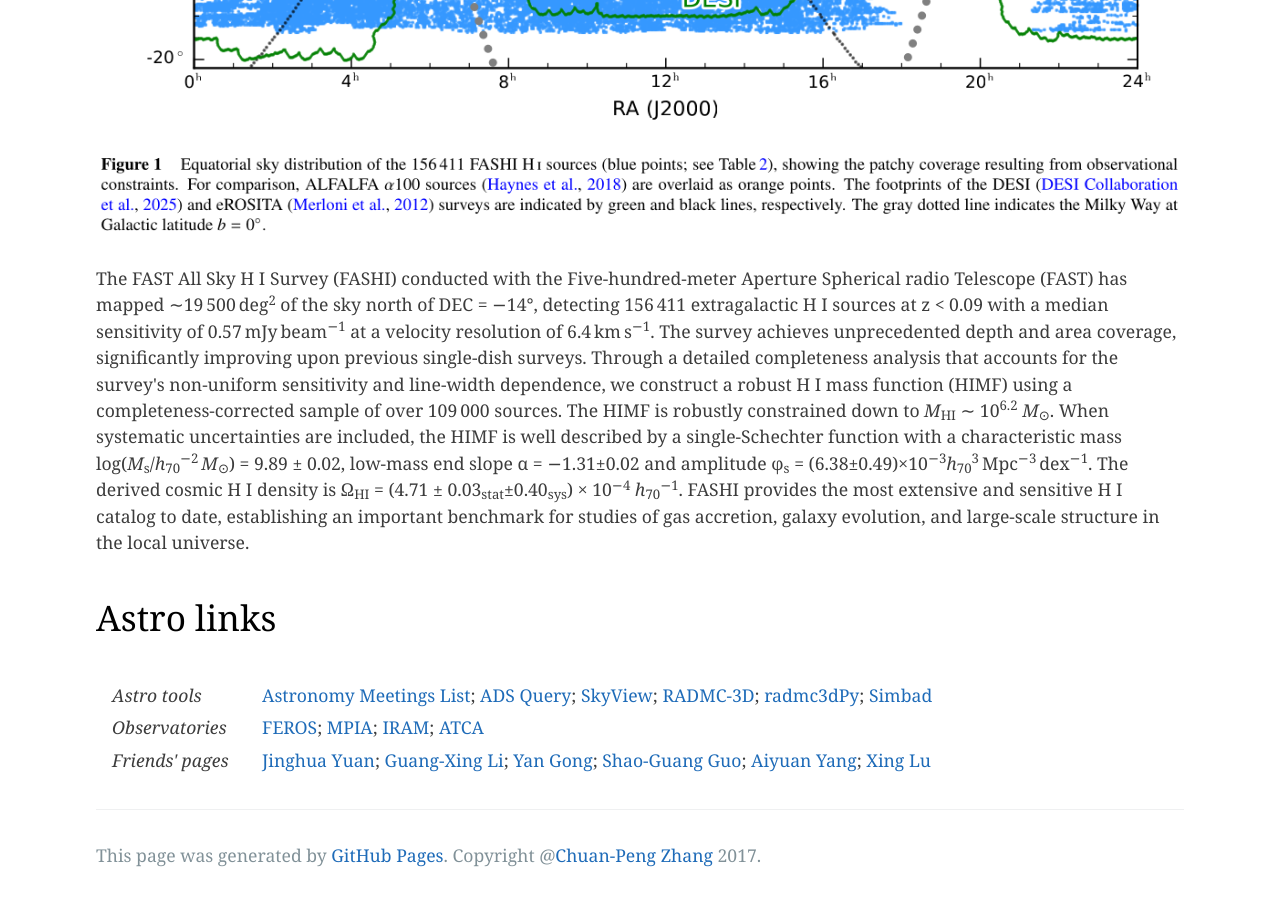
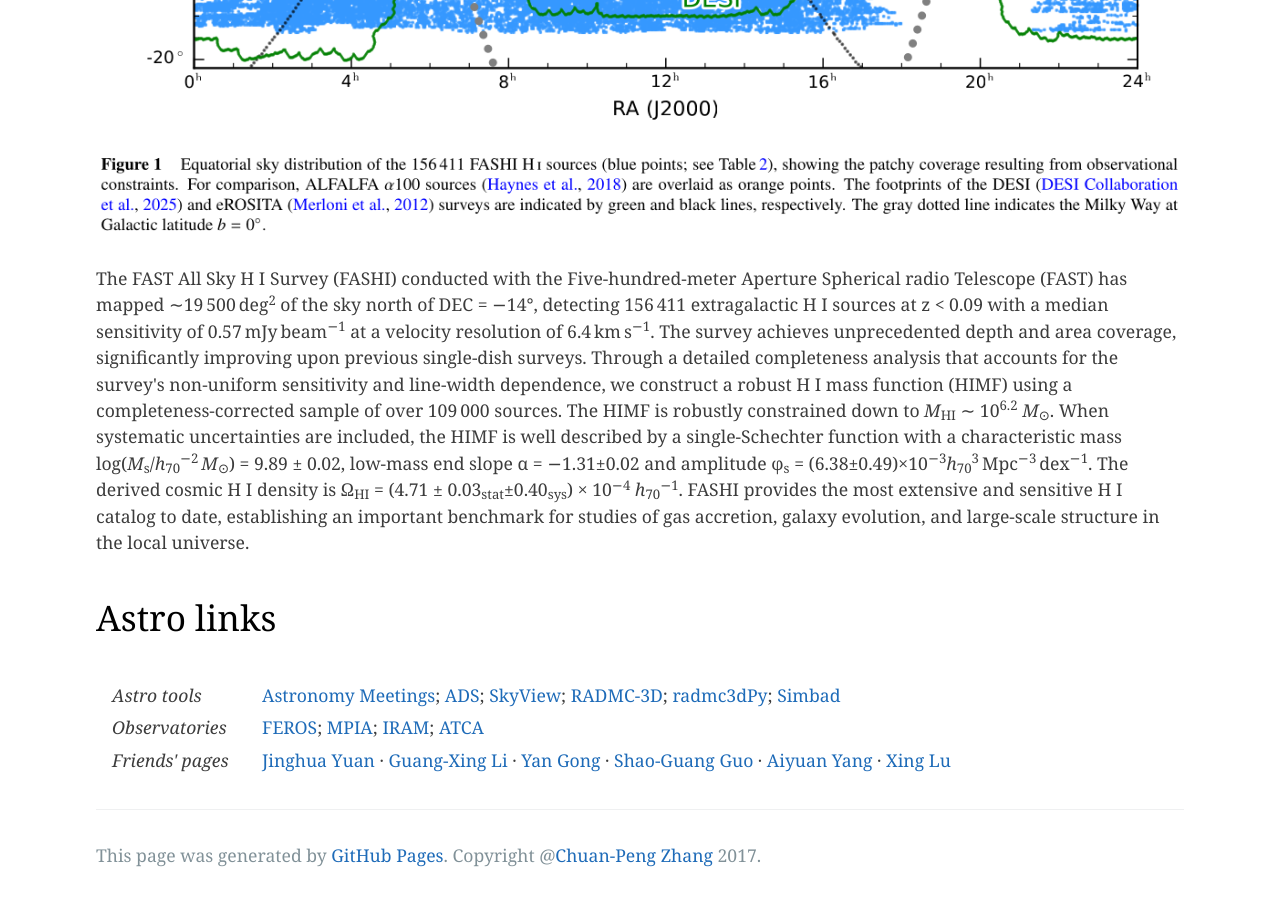
Before and after one commit to zcp521/zcp521.github.io, a Jekyll site: the page built from index.html, in a window 1280 px wide and 900 px high, scrolled down 1643 px. Built offline with Jekyll 4.4.1, drawn with Linux system fonts in a browser that asks for light colours; the list of posts is cut into pages by our own code; some of the changed lines change nothing that is shown.

Commit message:
Update index.html

```diff
--- a/index.html
+++ b/index.html
@@ -42,18 +42,21 @@
             <td style="border: 0px solid #FFFFFF; padding: 0.2rem 1rem;">
                 <a href="http://adsabs.harvard.edu/cgi-bin/nph-abs_connect?library&libname=zhang&libid=5a2d77bd55">ADS Library</a>;
                 <a href="http://www.mpia.de/person/54703/548744">MPIA</a>;
-                <a href="https://github.com/zcp521">GitHub Profile</a>;
-                <a href="https://www.flickr.com/photos/chuanpeng">Flickr</a></td>
+                <a href="https://github.com/zcp521">GitHub</a>;
+                <a href="https://www.flickr.com/photos/chuanpeng">Flickr</a>
+            </td>
         </tr>
     	<tr>
-    	    <td style="border: 0px solid #FFFFFF; width: 150px; padding: 0.2rem 1rem;" ><em>Email</em></td>
+    	    <td style="border: 0px solid #FFFFFF; width: 150px; padding: 0.2rem 1rem;"><em>Email</em></td>
     	    <td style="border: 0px solid #FFFFFF; padding: 0.2rem 1rem;">
-            	<a href="mailto:cpzhang@nao.cas.cn">cpzhang#nao.cas.cn</a></td>
+            	<a href="mailto:cpzhang@nao.cas.cn">cpzhang#nao.cas.cn</a>
+            </td>
     	</tr>
     	<tr>
     	    <td style="border: 0px solid #FFFFFF; padding: 0.2rem 1rem;"><em>Address</em></td>
     	    <td style="border: 0px solid #FFFFFF; padding: 0.2rem 1rem;">
-    	    	<a href="https://goo.gl/maps/cU3t4AMEghu">Beijing, China</a><br/>
+    	    	<a href="https://goo.gl/maps/cU3t4AMEghu">Beijing, China</a>
+    	    </td>
     	</tr>
     	<tr>
     	    <td style="border: 0px solid #FFFFFF; padding: 0.2rem 1rem;"><em>Phone</em></td>
@@ -68,12 +71,11 @@
 
 <p style="color: black; font-size: 200%; text-align: left;">Current Work</p>
 
-<p style="width: 100%">
+<p><img src="{{ site.baseurl }}/img/fashi.png" alt="Smiley face" width="100%"></p>
 
-<p ><img src="{{ site.baseurl }}/img/fashi.png" alt="Smiley face" width="100%">
 <p>
 The FAST All Sky H I Survey (FASHI) conducted with the Five-hundred-meter Aperture Spherical radio Telescope (FAST) has
-	mapped  ∼19 500 deg<sup>2</sup> of the sky north of DEC = −14°, detecting 156 411 extragalactic H I sources at
+	mapped ∼19 500 deg<sup>2</sup> of the sky north of DEC = −14°, detecting 156 411 extragalactic H I sources at
 	z < 0.09 with a median sensitivity of 0.57 mJy beam<sup>−1</sup> at a velocity resolution of 6.4 km s<sup>−1</sup>.
 	The survey achieves unprecedented depth and area coverage, significantly improving upon previous single-dish
 	surveys. Through a detailed completeness analysis that accounts for the survey's non-uniform sensitivity
@@ -97,47 +99,33 @@
         <tr>
             <td style="border: 0px solid #FFFFFF; padding: 0.2rem 1rem;"><em>Astro tools</em></td>
             <td style="border: 0px solid #FFFFFF; padding: 0.2rem 1rem;">
-                <a href="http://www.cadc-ccda.hia-iha.nrc-cnrc.gc.ca/en/meetings/">Astronomy Meetings List</a>;
-                <a href="http://adsabs.harvard.edu/abstract_service.html">ADS Query</a>;
+                <a href="http://www.cadc-ccda.hia-iha.nrc-cnrc.gc.ca/en/meetings/">Astronomy Meetings</a>;
+                <a href="http://adsabs.harvard.edu/abstract_service.html">ADS</a>;
                 <a href="https://skyview.gsfc.nasa.gov/current/cgi/query.pl">SkyView</a>;
                 <a href="http://www.ita.uni-heidelberg.de/~dullemond/software/radmc-3d/">RADMC-3D</a>;
                 <a href="http://www.ast.cam.ac.uk/~juhasz/radmc3dpy.html">radmc3dPy</a>;
-                <a href="http://simbad.u-strasbg.fr/simbad/">Simbad</a></td>
+                <a href="http://simbad.u-strasbg.fr/simbad/">Simbad</a>
+            </td>
         </tr>
     	<tr>
-    	    <td style="border: 0px solid #FFFFFF; width: 150px; padding: 0.2rem 1rem;" ><em>Observatories</em></td>
+    	    <td style="border: 0px solid #FFFFFF; width: 150px; padding: 0.2rem 1rem;"><em>Observatories</em></td>
             <td style="border: 0px solid #FFFFFF; padding: 0.2rem 1rem;">
                 <a href="http://www.mpia.de/FEROS/feros.html">FEROS</a>;
                 <a href="http://www.mpia.de">MPIA</a>;
                 <a href="http://www.iram-institute.org/">IRAM</a>;
-                <a href="http://www.narrabri.atnf.csiro.au/">ATCA</a></td>
+                <a href="http://www.narrabri.atnf.csiro.au/">ATCA</a>
+            </td>
     	</tr>
     	<tr>
-    	    <td style="border: 0px solid #FFFFFF; width: 150px; padding: 0.2rem 1rem;" ><em>Friends' pages</em></td>
+    	    <td style="border: 0px solid #FFFFFF; width: 150px; padding: 0.2rem 1rem;"><em>Friends' pages</em></td>
             <td style="border: 0px solid #FFFFFF; padding: 0.2rem 1rem;">
-                <a href="https://yuanjinghua.github.io/">Jinghua Yuan</a>;
-                <a href="https://gxli.github.io/personal/">Guang-Xing Li</a>;
-                <a href="https://gongyan2444.github.io/">Yan Gong</a>;
-		<a href="https://shaoguangleo.github.io/">Shao-Guang Guo</a>;
-		<a href="https://ayyastro.github.io/">Aiyuan Yang</a>;
-		<a href="https://xinglunju.github.io/">Xing Lu</a></td>
+                <a href="https://yuanjinghua.github.io/">Jinghua Yuan</a> &middot;
+                <a href="https://gxli.github.io/personal/">Guang-Xing Li</a> &middot;
+                <a href="https://gongyan2444.github.io/">Yan Gong</a> &middot;
+                <a href="https://shaoguangleo.github.io/">Shao-Guang Guo</a> &middot;
+                <a href="https://ayyastro.github.io/">Aiyuan Yang</a> &middot;
+                <a href="https://xinglunju.github.io/">Xing Lu</a>
+            </td>
     	</tr>
     </tbody>
 </table>
-
-<!--
-<div class="sketchfab-embed-wrapper"><iframe width="640" height="480" src="https://sketchfab.com/models/4c12c402559d4e879dfbadcd45463f5c/embed" frameborder="0" allowvr allowfullscreen mozallowfullscreen="true" webkitallowfullscreen="true" onmousewheel=""></iframe>
--->
-
-
-</td>
-</td>
-<p style="font-size: 13px; font-weight: normal; margin: 5px; color: #4A4A4A;">
-<!--    <a href="https://sketchfab.com/models/4c12c402559d4e879dfbadcd45463f5c?utm_medium=embed&utm_source=website&utm_campain=share-popup" target="_blank" style="font-weight: bold; color: #1CAAD9;">C18O 2-1 cube of G22</a>
--->
-<!-- By <a href="https://sketchfab.com/zhang?utm_medium=embed&utm_source=website&utm_campain=share-popup" target="_blank" style="font-weight: bold; color: #1CAAD9;">Chuan-Peng Zhang</a>
--->
-<!--     on <a href="https://sketchfab.com?utm_medium=embed&utm_source=website&utm_campain=share-popup" target="_blank" style="font-weight: bold; color: #1CAAD9;">Sketchfab</a>
--->
-</p>
-</div>
```
Lines whose indentation alone changed are shown as unchanged.
